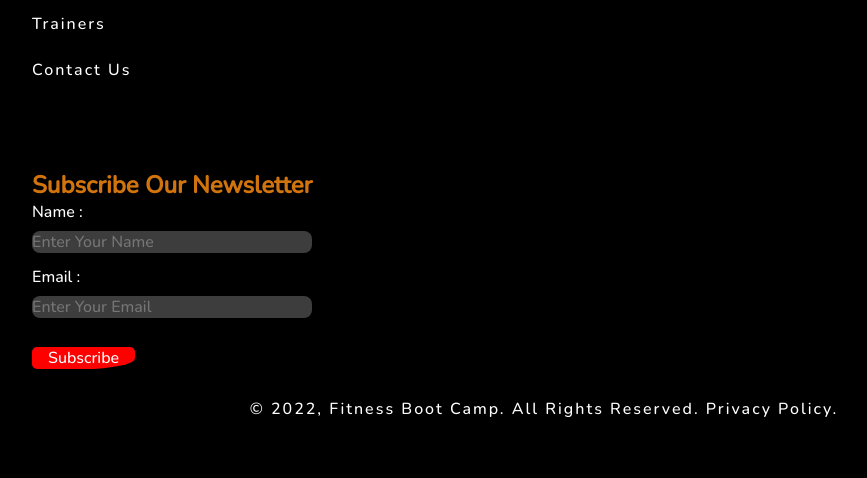
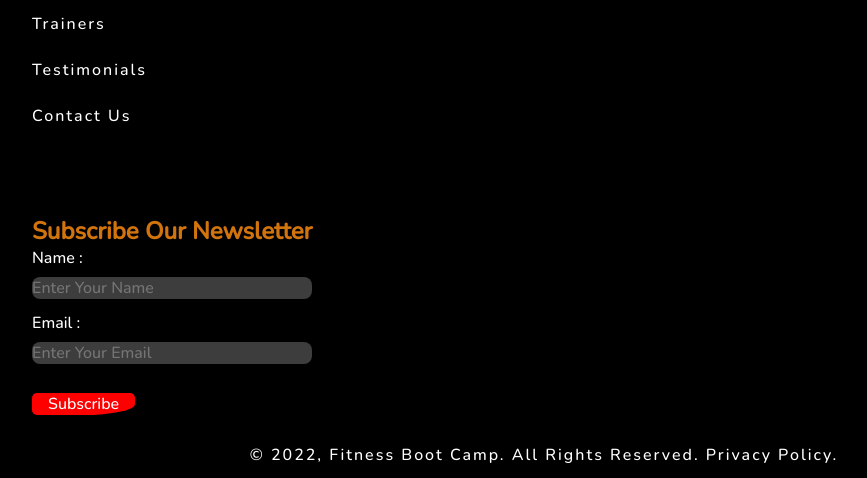
Before and after one commit to abhiksaha218/fitnessbootcamp, a plain HTML site: page execution/html5/index.html in a window 1280 px wide. Shown: the part 9587-10065 px from the top of the page, without its empty margins (96-963 px from the left). Before the commit the page ends 10019 px from the top, so only its background shows below. Drawn offline with nearby package versions, Linux system fonts and the light colour scheme; a script that the page names is missing; a web font is replaced by a local one.

Commit message:
Update index.html

```diff
--- a/execution/html5/index.html
+++ b/execution/html5/index.html
@@ -773,7 +773,7 @@
                 <li><a class="links" href="#category">Categories</a></li>
                 <li><a class="links" href="#pricing">Pricing</a></li>
                 <li><a class="links" href="#trainers">Trainers</a></li>
-                <!-- <li><a class="links" href="#blog">Blogs</a></li> -->
+                <li><a class="links" href="#testimonial">Testimonials</a></li>
                 <li><a class="links" href="#contact">Contact Us</a></li>
             </div>
 
```
